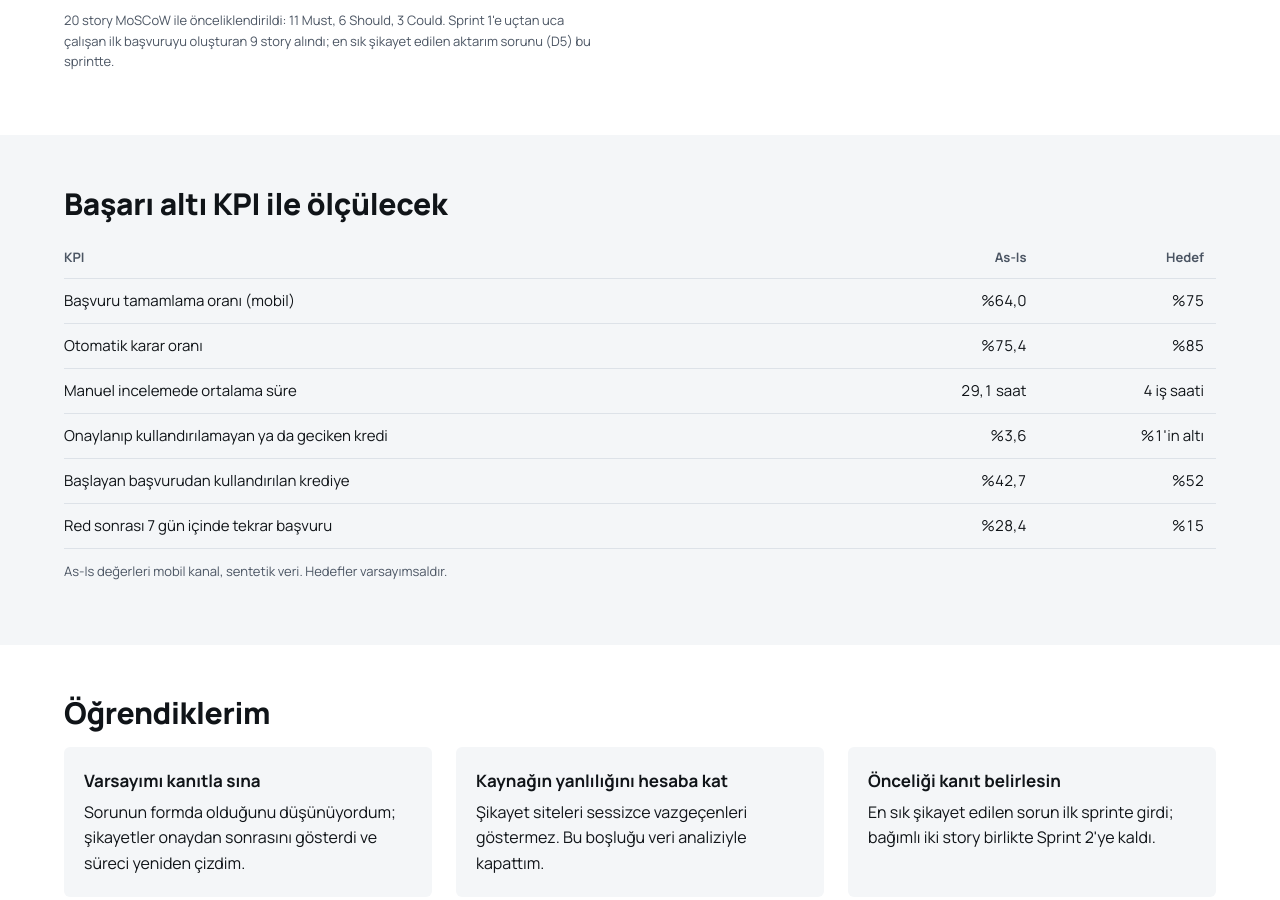
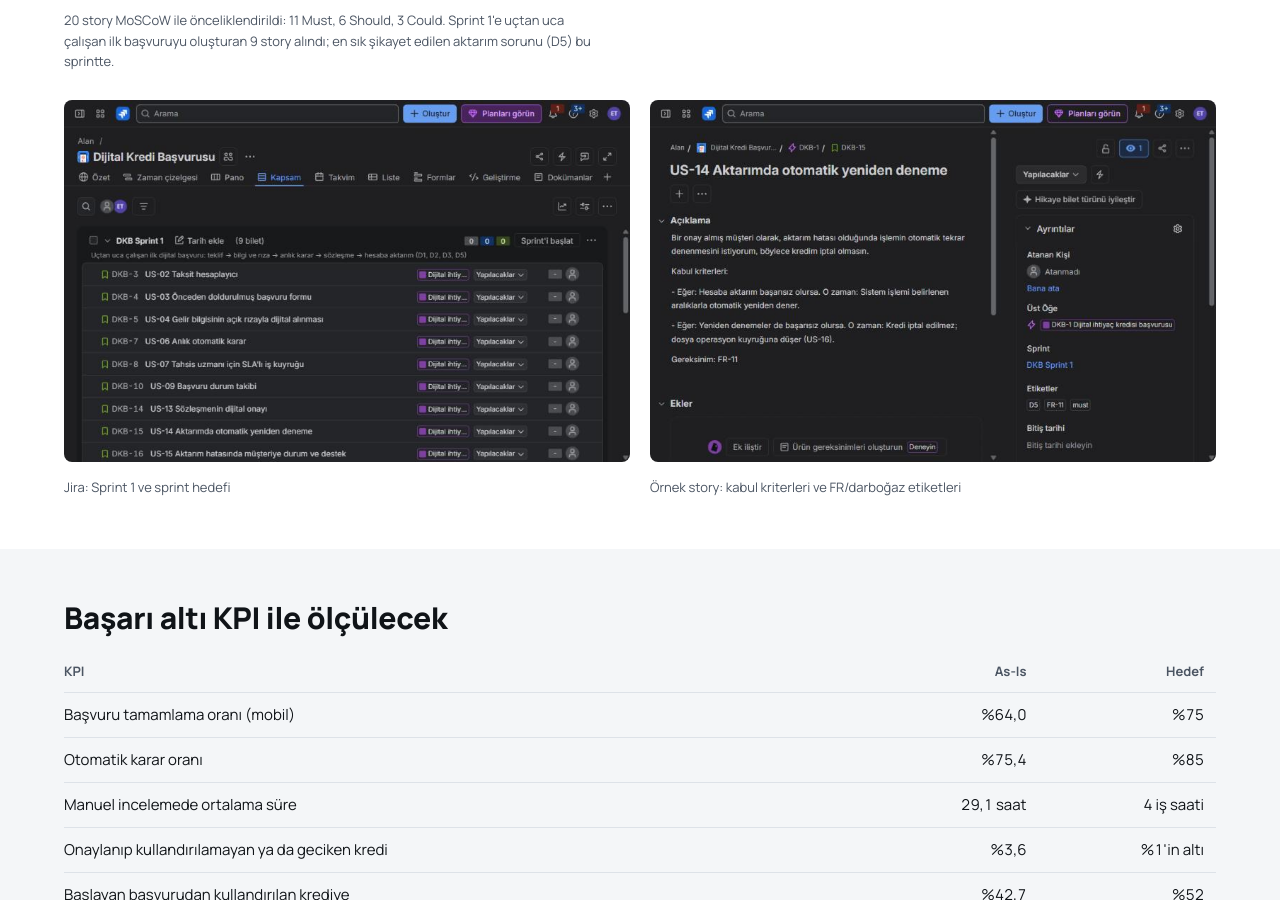
Before and after one commit to ebrarrrrr/kredi-basvurusu-is-analizi, a plain HTML site: page docs/index.html in a window 1280 px wide. Shown: the part 3853-4753 px from the top of the page. Drawn offline with Linux system fonts and the light colour scheme.

Commit message:
Jira ekran görüntüleri eklendi
Co-Authored-By: Claude Opus 5.5 <noreply@anthropic.com>
Claude-Session: https://claude.ai/code/session_01ApndyPy8djgURa47sHadtF

```diff
--- a/docs/index.html
+++ b/docs/index.html
@@ -171,6 +171,10 @@ footer.band{border-top:1px solid var(--rule);font-size:14px;color:var(--soft)}
 <tr><td>Uyuşmayan limit</td><td>Ön onaylı limit karar motoruyla eşleştirilir</td><td>FR-01, FR-13</td><td>US-01, US-19</td></tr>
 </tbody></table></div>
 <p class="note">20 story MoSCoW ile önceliklendirildi: 11 Must, 6 Should, 3 Could. Sprint 1'e uçtan uca çalışan ilk başvuruyu oluşturan 9 story alındı; en sık şikayet edilen aktarım sorunu (D5) bu sprintte.</p>
+<div style="display:grid;grid-template-columns:repeat(auto-fit,minmax(300px,1fr));gap:20px;margin-top:28px">
+<figure style="margin:0"><img src="jira-sprint1.jpg" alt="Jira'da DKB Sprint 1: 9 user story ve sprint hedefi" style="width:100%;height:auto;border-radius:8px"><figcaption class="note" style="margin-top:8px">Jira: Sprint 1 ve sprint hedefi</figcaption></figure>
+<figure style="margin:0"><img src="jira-user-story.jpg" alt="Jira'da DKB-15 user story'si: açıklama, kabul kriterleri, FR-11 bağlantısı ve D5, must etiketleri" style="width:100%;height:auto;border-radius:8px"><figcaption class="note" style="margin-top:8px">Örnek story: kabul kriterleri ve FR/darboğaz etiketleri</figcaption></figure>
+</div>
 </div></section>
 
 <section class="band" id="etki" style="background:var(--panel)"><div class="wrap">
```
Also changed, not shown: 06-tasarim-ve-sunum/jira-sprint1.jpg (added), 06-tasarim-ve-sunum/jira-user-story.jpg (added), docs/jira-sprint1.jpg (added), docs/jira-user-story.jpg (added), 2 other files.
